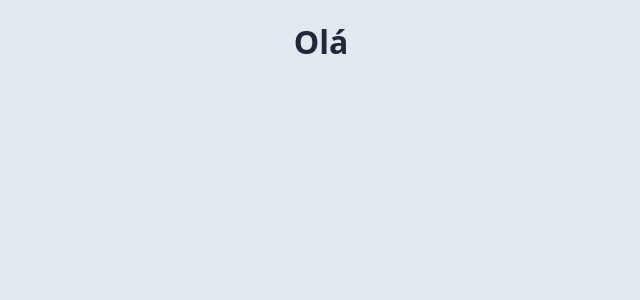
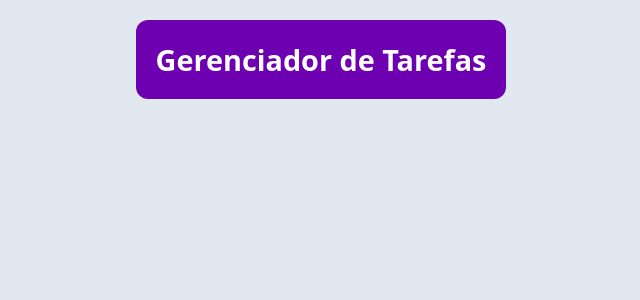
Before and after one commit to skuar1/aplicativo-tarefas, a React (Vite) app: page / in a window 1280 px wide. Shown: the top 300 px of the page, without its empty margins (319-959 px from the left). Built offline with nearby package versions, Linux system fonts and the light colour scheme.

Commit message:
Add: Header component

```diff
--- a/src/App.jsx
+++ b/src/App.jsx
@@ -1,11 +1,12 @@
-import styles from './App.module.css'
+import Header from './components/Header';
+import styles from './App.module.css';
 
 function App() {
   return (
     <>
-      <h1>Olá</h1>
+      <Header />
     </>
   )
-}
+};
 
-export default App
+export default App;
--- a/src/components/Header/Header.module.css
+++ b/src/components/Header/Header.module.css
@@ -0,0 +1,12 @@
+.header{
+    text-align: center;
+    padding: 20px;
+    background-color: #6d00b1;
+    color: white;
+    border-radius: 12px;
+    margin-bottom: 20px;
+}
+
+h1{
+    font-size: 1.8rem;
+}
--- a/src/components/Header/index.jsx
+++ b/src/components/Header/index.jsx
@@ -0,0 +1,9 @@
+import styles from './Header.module.css';
+
+export default function Header(){
+    return (
+        <header className={styles.header}>
+            <h1>Gerenciador de Tarefas</h1>
+        </header>
+    )
+};
```
